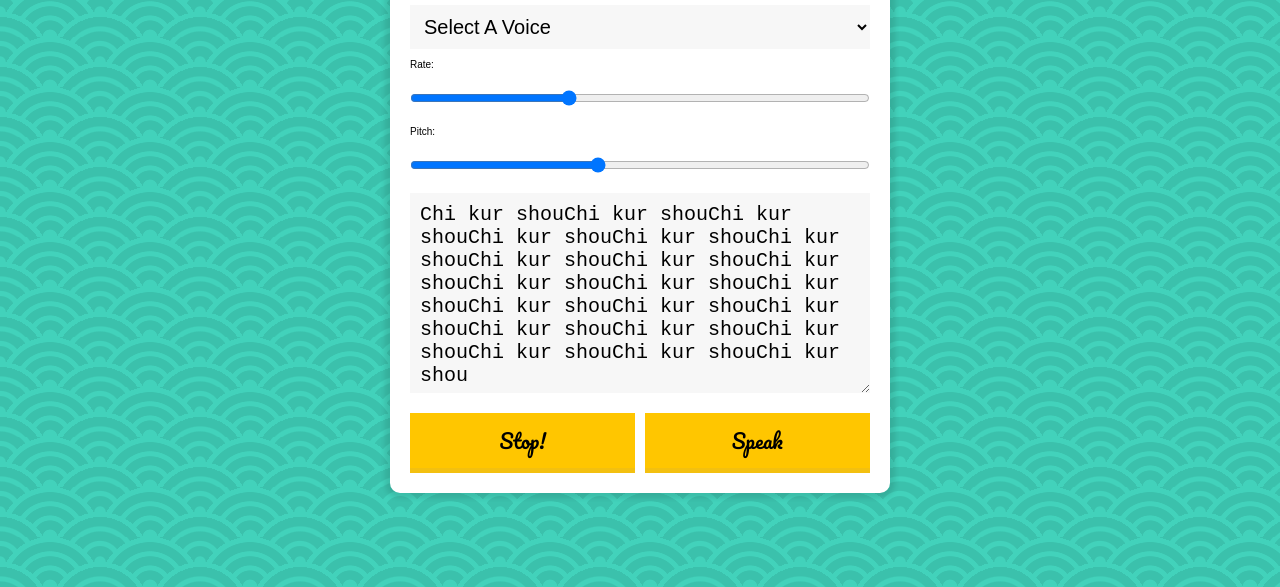
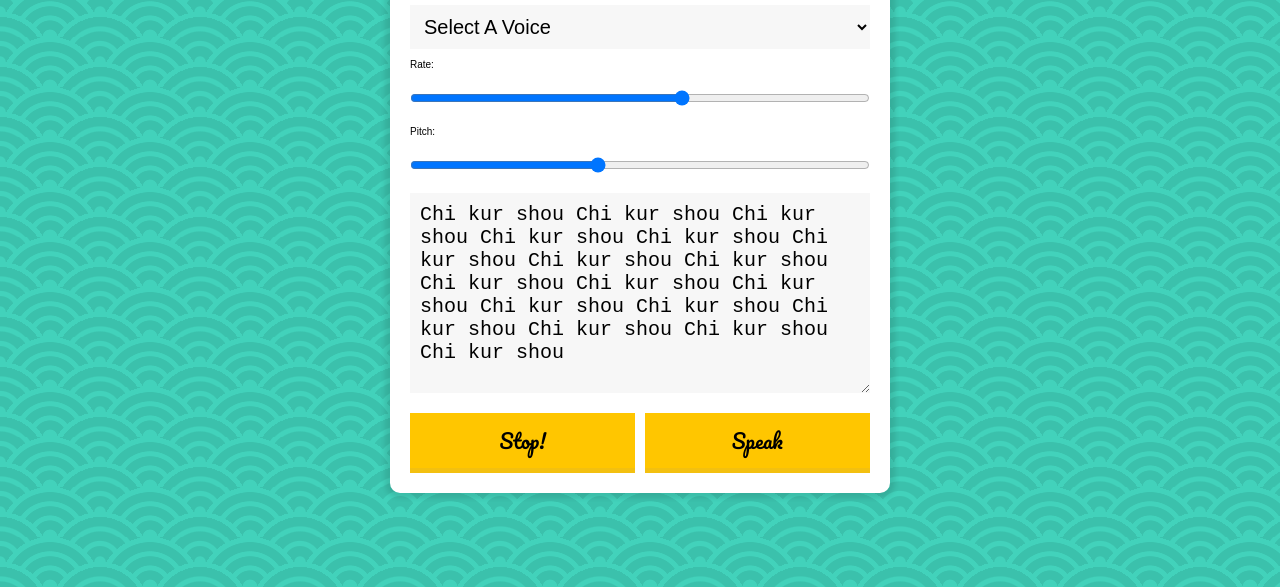
Before and after one commit to jjj08254/jjj08254.github.io, a plain HTML site: page Javascript30/Day23/index.htm in a window 1280 px wide. Shown: the part 213-800 px from the top of the page. Drawn offline with Linux system fonts and the light colour scheme.

Commit message:
changes file

```diff
--- a/Javascript30/Day23/index.htm
+++ b/Javascript30/Day23/index.htm
@@ -17,12 +17,12 @@
       </select>
 
       <label for="rate">Rate:</label>
-      <input name="rate" type="range" min="0" max="3" value="1" step="0.1">
+      <input name="rate" type="range" min="0" max="3" value="1.8" step="0.1">
 
       <label for="pitch">Pitch:</label>
 
       <input name="pitch" type="range" min="0" max="2" value='0.8' step="0.1">
-      <textarea name="text">Chi kur shouChi kur shouChi kur shouChi kur shouChi kur shouChi kur shouChi kur shouChi kur shouChi kur shouChi kur shouChi kur shouChi kur shouChi kur shouChi kur shouChi kur shouChi kur shouChi kur shouChi kur shouChi kur shouChi kur shouChi kur shou</textarea>
+      <textarea name="text">Chi kur shou Chi kur shou Chi kur shou Chi kur shou Chi kur shou Chi kur shou Chi kur shou Chi kur shou Chi kur shou Chi kur shou Chi kur shou Chi kur shou Chi kur shou Chi kur shou Chi kur shou Chi kur shou Chi kur shou </textarea>
       <button id="stop">Stop!</button>
       <button id="speak">Speak</button>
 
@@ -52,7 +52,7 @@
         .map(voice => `<option value='${voice.name}'>${voice.name} (${voice.lang})</option>'`);
     voicesDropdown.innerHTML = voiceOptions;
 
-
+    msg.rate = 1.8;
     msg.voice = voices[0]; //initialize the voice
   }
 
```
